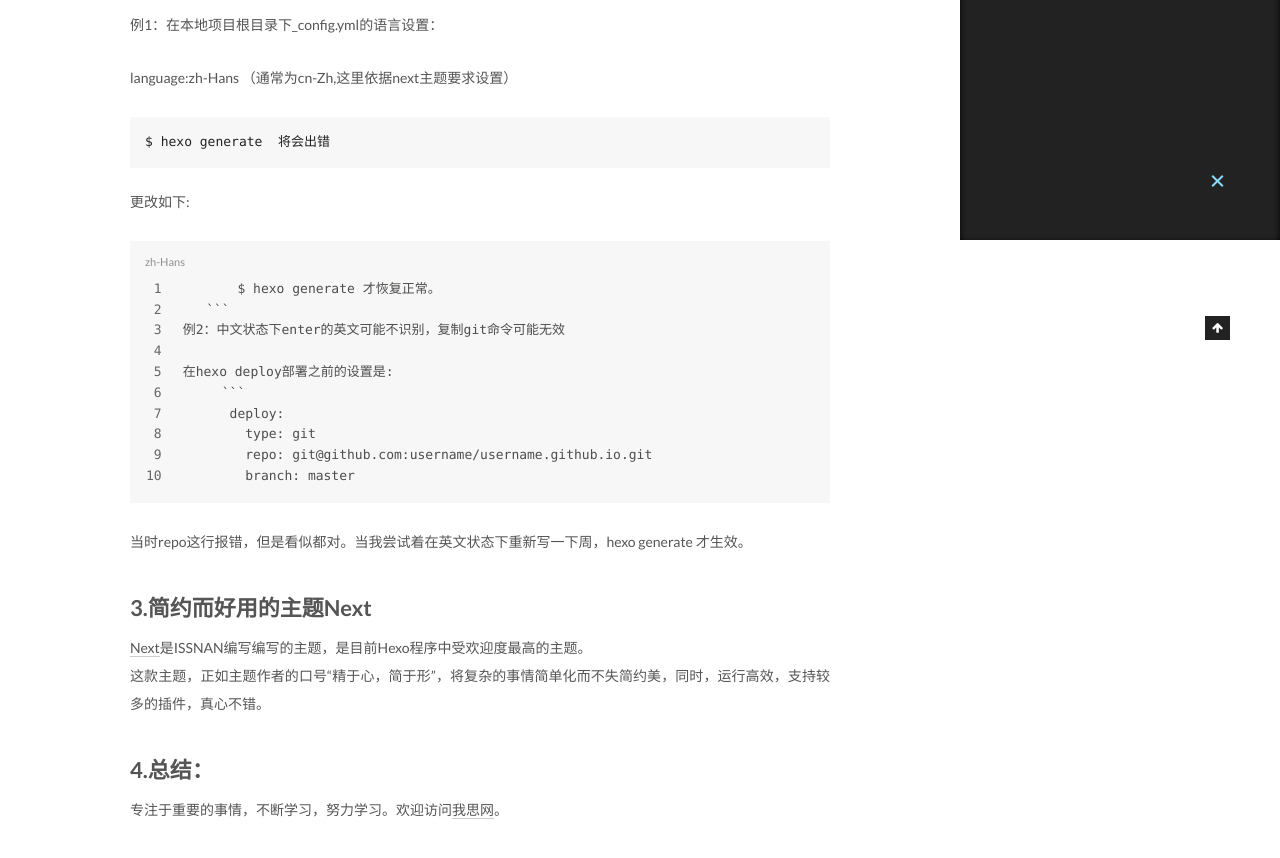
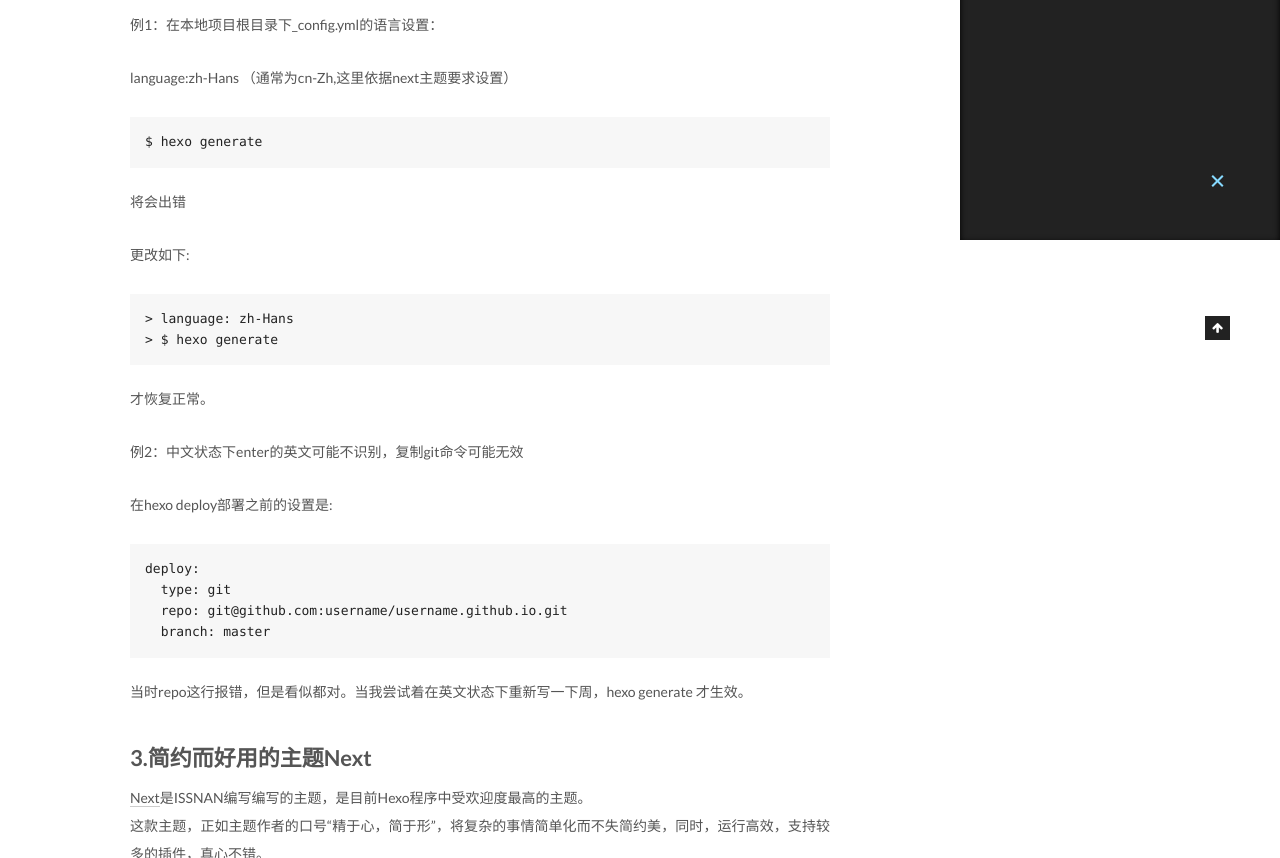
Before and after one commit to cuilsum/cuilsum.github.io, a plain HTML site: page 2016/04/02/Github, Hexo, and Next/index.html in a window 1280 px wide. Shown: the part 560-1418 px from the top of the page. Drawn offline with Linux system fonts and the light colour scheme.

Commit message:
Site updated: 2016-04-06 09:31:14

````diff
--- a/2016/04/02/Github, Hexo, and Next/index.html
+++ b/2016/04/02/Github, Hexo, and Next/index.html
@@ -65,7 +65,7 @@
 <meta property="og:site_name" content="Bcogito">
 <meta property="og:description" content="1.Github非常强大。Github她给人带来一种快速同步的工作方式，让千千万万的程序员能自由存储托管程序，同时还可以支持生产静态页面。在这平静的表面背后，我们可以通过她20亿美元的市值窥见Github的强大。
 2.新兴静态博客程序HexoHexo快速高效，支持markdown语言，对程序语言要求严格。在安装和使用程序时，往往会因为一个空格、中英文切换、大小写错误，会导致整个项目无法正常执行。">
-<meta property="og:updated_time" content="2016-04-06T01:19:22.290Z">
+<meta property="og:updated_time" content="2016-04-06T01:30:45.324Z">
 <meta name="twitter:card" content="summary">
 <meta name="twitter:title" content="Github, Hexo建站感悟">
 <meta name="twitter:description" content="1.Github非常强大。Github她给人带来一种快速同步的工作方式，让千千万万的程序员能自由存储托管程序，同时还可以支持生产静态页面。在这平静的表面背后，我们可以通过她20亿美元的市值窥见Github的强大。
@@ -283,9 +283,19 @@
 <h2 id="2-新兴静态博客程序Hexo"><a href="#2-新兴静态博客程序Hexo" class="headerlink" title="2.新兴静态博客程序Hexo"></a>2.新兴静态博客程序Hexo</h2><p><a href="https://hexo.io/" target="_blank" rel="external">Hexo</a>快速高效，支持markdown语言，对程序语言要求严格。在安装和使用程序时，往往会因为一个空格、中英文切换、大小写错误，会导致整个项目无法正常执行。</p>
 <p>例1：在本地项目根目录下_config.yml的语言设置：</p>
 <p>   language:zh-Hans （通常为cn-Zh,这里依据next主题要求设置）</p>
-<pre><code>$ hexo generate  将会出错
-</code></pre><p>   更改如下:<br>   <figure class="highlight plain"><figcaption><span>zh-Hans</span></figcaption><table><tr><td class="gutter"><pre><span class="line">1</span><br><span class="line">2</span><br><span class="line">3</span><br><span class="line">4</span><br><span class="line">5</span><br><span class="line">6</span><br><span class="line">7</span><br><span class="line">8</span><br><span class="line">9</span><br><span class="line">10</span><br></pre></td><td class="code"><pre><span class="line">       $ hexo generate 才恢复正常。</span><br><span class="line">   ``` </span><br><span class="line">例2：中文状态下enter的英文可能不识别，复制git命令可能无效</span><br><span class="line"></span><br><span class="line">在hexo deploy部署之前的设置是:</span><br><span class="line">     ``` </span><br><span class="line">      deploy:</span><br><span class="line">        type: git </span><br><span class="line">        repo: git@github.com:username/username.github.io.git</span><br><span class="line">        branch: master</span><br></pre></td></tr></table></figure></p>
-<p>   当时repo这行报错，但是看似都对。当我尝试着在英文状态下重新写一下周，hexo generate 才生效。</p>
+<pre><code>$ hexo generate
+</code></pre><p>  将会出错</p>
+<p>   更改如下:</p>
+<pre><code>&gt; language: zh-Hans
+&gt; $ hexo generate
+</code></pre><p>  才恢复正常。</p>
+<p>例2：中文状态下enter的英文可能不识别，复制git命令可能无效</p>
+<p>在hexo deploy部署之前的设置是:</p>
+<pre><code>deploy:
+  type: git
+  repo: git@github.com:username/username.github.io.git
+  branch: master
+</code></pre><p>   当时repo这行报错，但是看似都对。当我尝试着在英文状态下重新写一下周，hexo generate 才生效。</p>
 <h2 id="3-简约而好用的主题Next"><a href="#3-简约而好用的主题Next" class="headerlink" title="3.简约而好用的主题Next"></a>3.简约而好用的主题Next</h2><p><a href="http://theme-next.iissnan.com/getting-started.html" target="_blank" rel="external">Next</a>是ISSNAN编写编写的主题，是目前Hexo程序中受欢迎度最高的主题。<br>这款主题，正如主题作者的口号“精于心，简于形”，将复杂的事情简单化而不失简约美，同时，运行高效，支持较多的插件，真心不错。</p>
 <h2 id="4-总结："><a href="#4-总结：" class="headerlink" title="4.总结："></a>4.总结：</h2><p>专注于重要的事情，不断学习，努力学习。欢迎访问<a href="http://cuilsum.github.io" target="_blank" rel="external">我思网</a>。</p>
 
--- a/css/main.css
+++ b/css/main.css
@@ -1517,7 +1517,7 @@
   width: 4px;
   height: 4px;
   border-radius: 50%;
-  background: #eb0073;
+  background: #e7edff;
 }
 .links-of-blogroll {
   font-size: 13px;
````
Also changed, not shown: index.html (+13 -3 lines).
